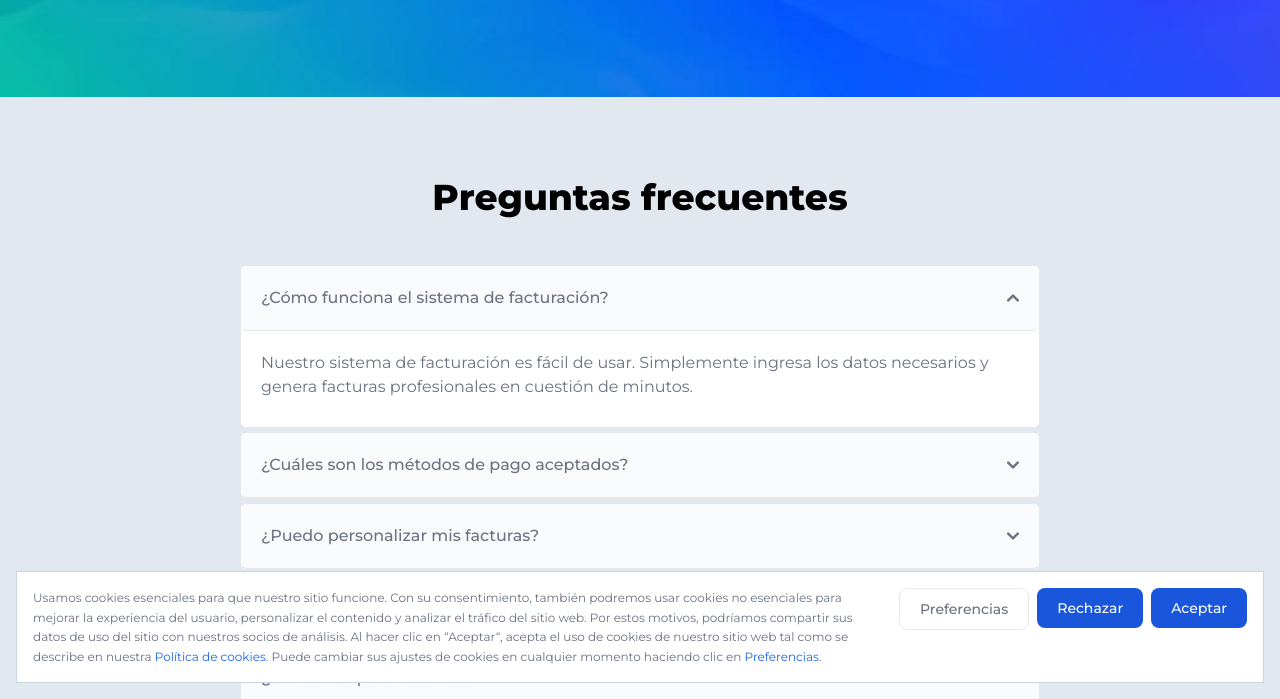
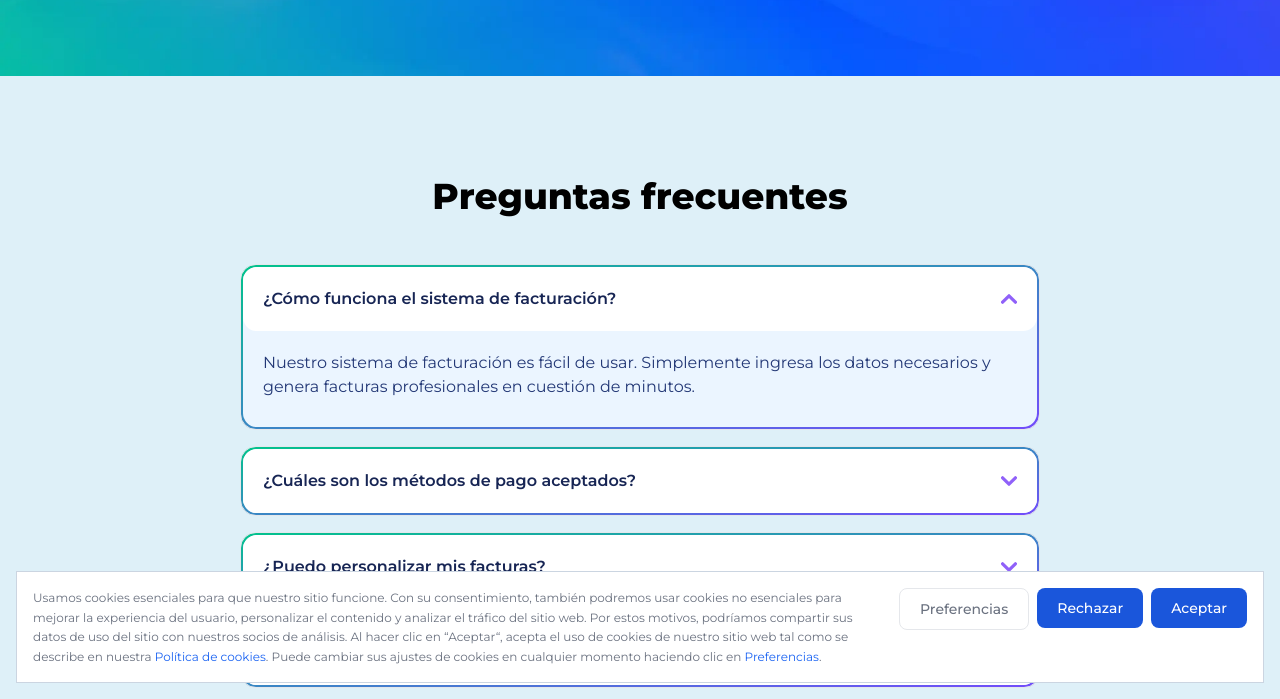
Before and after one commit to aaromnido/billing-landing, an Astro site: page / in a window 1280 px wide. Both pictures are taken after a click on the element "¿Cómo funciona el sistema de facturación?". Shown: the part 101-800 px from the top of the page. Built offline with nearby package versions, Linux system fonts and the light colour scheme; Astro itself is replaced by a stand-in of ours.

Commit message:
Styling FAQs section

```diff
--- a/src/components/Atoms/AccordionItem.astro
+++ b/src/components/Atoms/AccordionItem.astro
@@ -11,10 +11,11 @@ const {question, answer} = Astro.props;
 
 <div
     x-data="{ open: false }" x-cloak
-    class="font-medium border border-gray-200 bg-white rounded-md overflow-hidden mb-1">
+    class="accordion">
+    <div class="accordion-container">
         <dt
             x-on:click="open =!open"
-        class="flex items-center justify-between w-full p-5 font-medium text-gray-500 border-b border-b-1 focus:ring-4 focus:ring-transparent hover:bg-gray-100 gap-3 bg-gray-50 rounded-md cursor-pointer"
+            class="accordion-question"
         >
             <span class="text-left">{question}</span>
             <div :class="{'rotate-180': open, 'rotate-0': !open}"><IconArrow /></div>
@@ -27,9 +28,10 @@ const {question, answer} = Astro.props;
             x-transition:leave="fade-leave-active"
             x-transition:leave-start="fade-leave-active"
             x-transition:leave-end="fade-enter"
-        class="p-5">
-        <p class="mb-2 text-gray-500 font-light">{answer}</p>
+            class="accordion-answer">
+            <p class="mb-2 text-blue-900 font-light">{answer}</p>
         </dd>
+    </div>
 </div>
 
 <style>
@@ -39,4 +41,23 @@ const {question, answer} = Astro.props;
     .fade-enter, .fade-leave-to {
         opacity: 0;
     }
+    .accordion{
+        @apply font-medium border mb-4 rounded-[16px] p-[2px] overflow-hidden;
+        background-image: linear-gradient(to bottom right, var(--green), var(--purple));
+    }
+    .accordion-container{
+        @apply bg-blue-50 rounded-[14px];
+    }
+    .accordion-question{
+        @apply flex items-center justify-between w-full p-5 font-semibold text-blue-950 hover:text-blue-700 gap-3 bg-white cursor-pointer transition-all ease-out duration-300 rounded-[14px];
+    }
+    .accordion-answer{
+        @apply p-5 font-medium;
+    }
+   .rotate-180{
+        transform: rotate(180deg);
+    }
+   .rotate-0{
+        transform: rotate(0deg);
+    }
 </style>
--- a/src/components/Atoms/IconArrow.astro
+++ b/src/components/Atoms/IconArrow.astro
@@ -1,3 +1,3 @@
-<svg data-accordion-icon class="w-3 h-3 rotate-180 shrink-0" aria-hidden="false" xmlns="http://www.w3.org/2000/svg" fill="none" viewBox="0 0 10 6">
+<svg data-accordion-icon class="size-4 rotate-180 shrink-0 text-purple-500" aria-hidden="false" xmlns="http://www.w3.org/2000/svg" fill="none" viewBox="0 0 10 6">
     <path stroke="currentColor" stroke-linecap="round" stroke-linejoin="round" stroke-width="2" d="M9 5 5 1 1 5"/>
 </svg>
--- a/src/components/FAQs.astro
+++ b/src/components/FAQs.astro
@@ -2,10 +2,12 @@
 import AccordionItem from "./Atoms/AccordionItem.astro";
 ---
 
-<section class="bg-slate-200 py-20 px-6" id="faqs">
-    <div class="w-full max-w-[50rem] mx-auto">
+<section class="faqs" id="faqs">
+    <article class="w-full max-w-[50rem] mx-auto">
       <header>
-        <h2 class="text-4xl font-extrabold text-center mb-12">Preguntas frecuentes</h2>
+        <h2 class="text-4xl font-extrabold text-center mb-12">
+          Preguntas frecuentes
+        </h2>
       </header>
       <dl class="accordion">
         <AccordionItem
@@ -28,5 +30,12 @@ import AccordionItem from "./Atoms/AccordionItem.astro";
           question="¿Ofrecen soporte técnico?"
           answer="Sí, ofrecemos soporte técnico por correo electrónico y chat en vivo." />
       </dl>
-    </div>
+    </article>
 </section>
+
+<style>
+  .faqs{
+    @apply py-[100px] px-6;
+    background: var(--sky);
+  }
+</style>
--- a/src/layouts/Layout.astro
+++ b/src/layouts/Layout.astro
@@ -44,6 +44,7 @@ const { title } = Astro.props;
   		--purple: #724CFC;
   		--green: #01C38C;
 		--black: #19293E;
+		--sky: #DEF0F8;
 	}
 
 	[x-cloak] {
```
Lines whose indentation alone changed are shown as unchanged.
